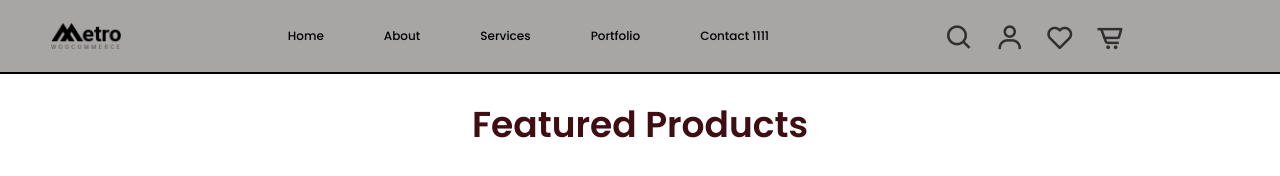
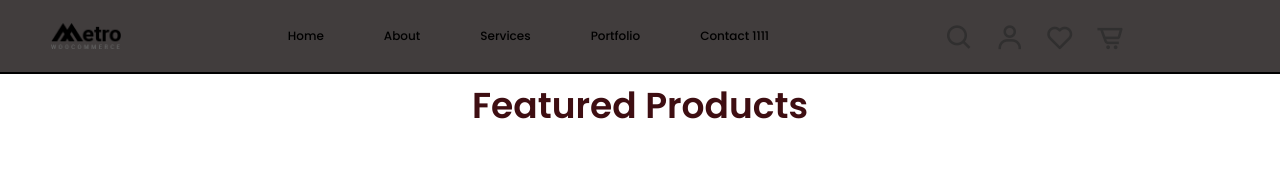
Before and after one commit to nguyenthuan27/test, a plain HTML site: page asset/index.html in a window 1280 px wide. Shown: the top 176 px of the page. Drawn offline with nearby package versions, Linux system fonts and the light colour scheme.

Commit message:
update project

```diff
--- a/asset/css/base.css
+++ b/asset/css/base.css
@@ -2,12 +2,12 @@
     body {
         margin: 0;
     }
-    .section {
+    /* .section {
         padding-top: 6rem;
-    }
-    .section-title {
+    } */
+    /* .section-title {
         margin-bottom: var(--mb-5);
-    }
+    } */
     .nav {
         height: calc(var(--header-height) + 1.5rem);
     }
--- a/asset/css/style.css
+++ b/asset/css/style.css
@@ -144,7 +144,7 @@ img {
     top: 0;
     left: 0;
     z-index: var(--z-fixed);
-    background-color: rgb(168, 165, 165);
+    background-color: rgb(65, 61, 61);
     border-bottom: 2px solid #000;
 }
 
@@ -164,8 +164,8 @@ img {
 
 .nav__list {
     display: flex;
-    /* justify-content: start; */
-    /* grid-template-columns: repeat(1, auto); */
+    justify-content: start;
+    grid-template-columns: repeat(1, auto);
     list-style: none;
     width: 70%;
 }
@@ -288,7 +288,7 @@ img {
 
 /* Change background header */
 
-.scroll-header {
+ .scroll-header {
     background-color: var(--first-color-lighten);
     box-shadow: 0 2px 4px rgba(0, 0, 0, .1);
 }
@@ -303,10 +303,9 @@ img {
     background-color: var(--first-color-lighten);
 }
 
-
 /*===== SCROLL TOP =====*/
 
-.scrolltop {
+/* .scrolltop {
     position: fixed;
     right: 1rem;
     bottom: -20%;
@@ -329,14 +328,14 @@ img {
     font-size: 2rem;
     color: var(--first-color-lighten);
 }
-
+ */
 
 /* Show scroll top */
-
+/*
 .show-scroll {
     visibility: visible;
     bottom: 1.5rem;
-}
+} */
 
 
 /*===== HOME =====*/
--- a/asset/index.html
+++ b/asset/index.html
@@ -1,6 +1,8 @@
 <!DOCTYPE html>
 <html lang="en">
+<div class="test-design">
 
+</div>
 <head>
     <meta charset="UTF-8">
     <meta http-equiv="X-UA-Compatible" content="IE=edge">
@@ -53,9 +55,9 @@
 
     <main class="l-main">
         <!--===== HOME =====-->
-        <section class="home" id="home">
+        <!-- <section class="home" id="home">
 
-        </section>
+        </section> -->
 
         <!--===== PORTFOLIO =====-->
         <!-- <section class="portfolio section bd-container" id="portfolio">
@@ -89,8 +91,7 @@
         <!--===== Product =====-->
 
         <section class="contact section bd-container" id="contact">
-            <h2 class="section-title">Featured Products</h2>
-
+            <h2 class="section-title" style="margin-top: 50px;">Featured Products</h2>
         </section>
     </main>
     <!--===== MAIN JS =====-->
```
